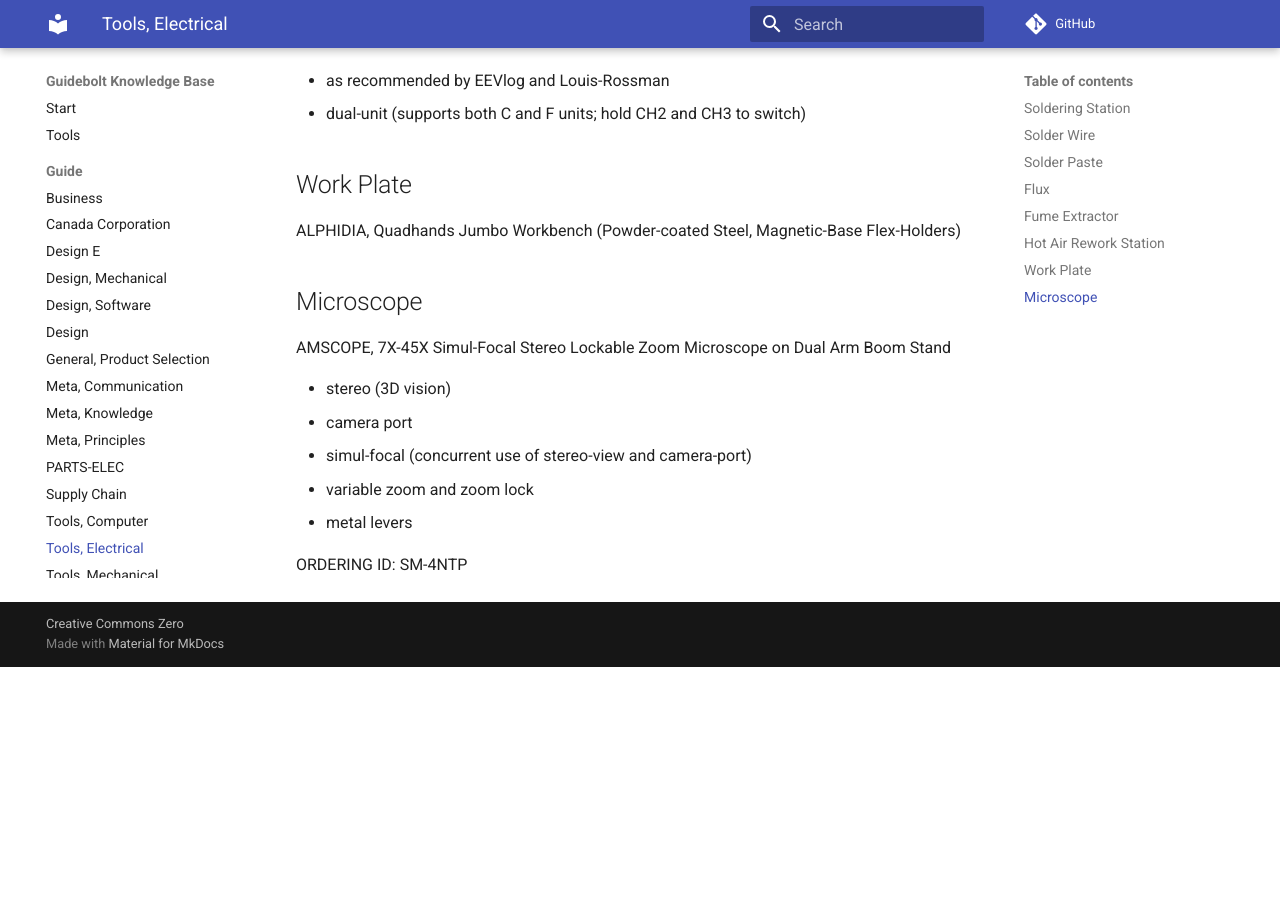
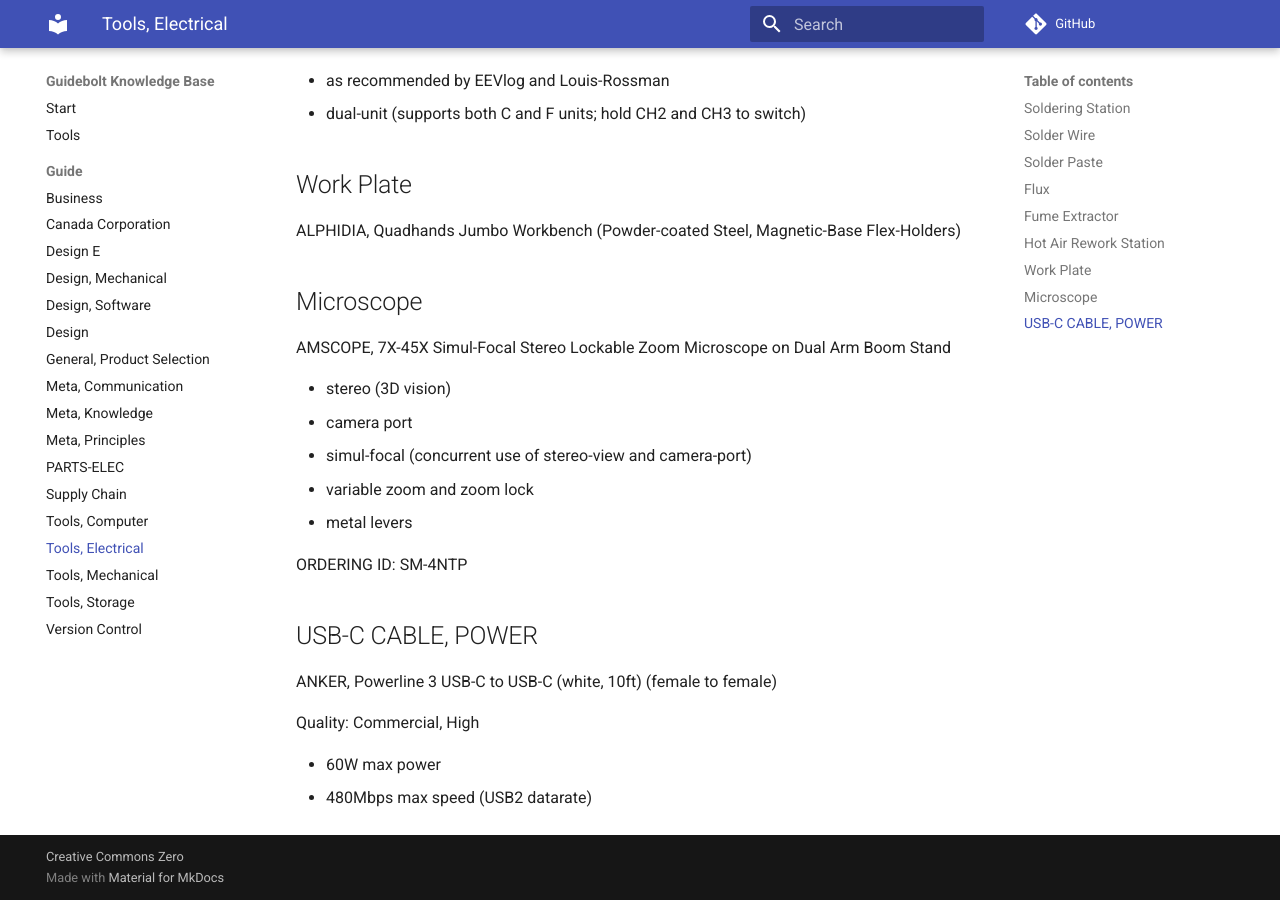
Before and after one commit to Guidebolt/knowledge, an MkDocs documentation site: the page built from docs/guide/tools-elec.md, in a window 1280 px wide and 900 px high, scrolled down 2149 px. Built offline with MkDocs 1.6.1 and Material for MkDocs 9.7.7, drawn with Linux system fonts in a browser that asks for light colours; comment, search, counter and statistics services are not loaded; before the commit the page ends 2816 px from its top, so only the background shows below that.

Commit message:
USB-C cable

```diff
--- a/docs/guide/tools-elec.md
+++ b/docs/guide/tools-elec.md
@@ -98,3 +98,12 @@ AMSCOPE, 7X-45X Simul-Focal Stereo Lockable Zoom Microscope on Dual Arm Boom Sta
 * metal levers
 
 ORDERING ID: SM-4NTP
+
+## USB-C CABLE, POWER
+
+ANKER, Powerline 3 USB-C to USB-C (white, 10ft) (female to female)
+
+Quality: Commercial, High
+
+* 60W max power
+* 480Mbps max speed (USB2 datarate)
```
